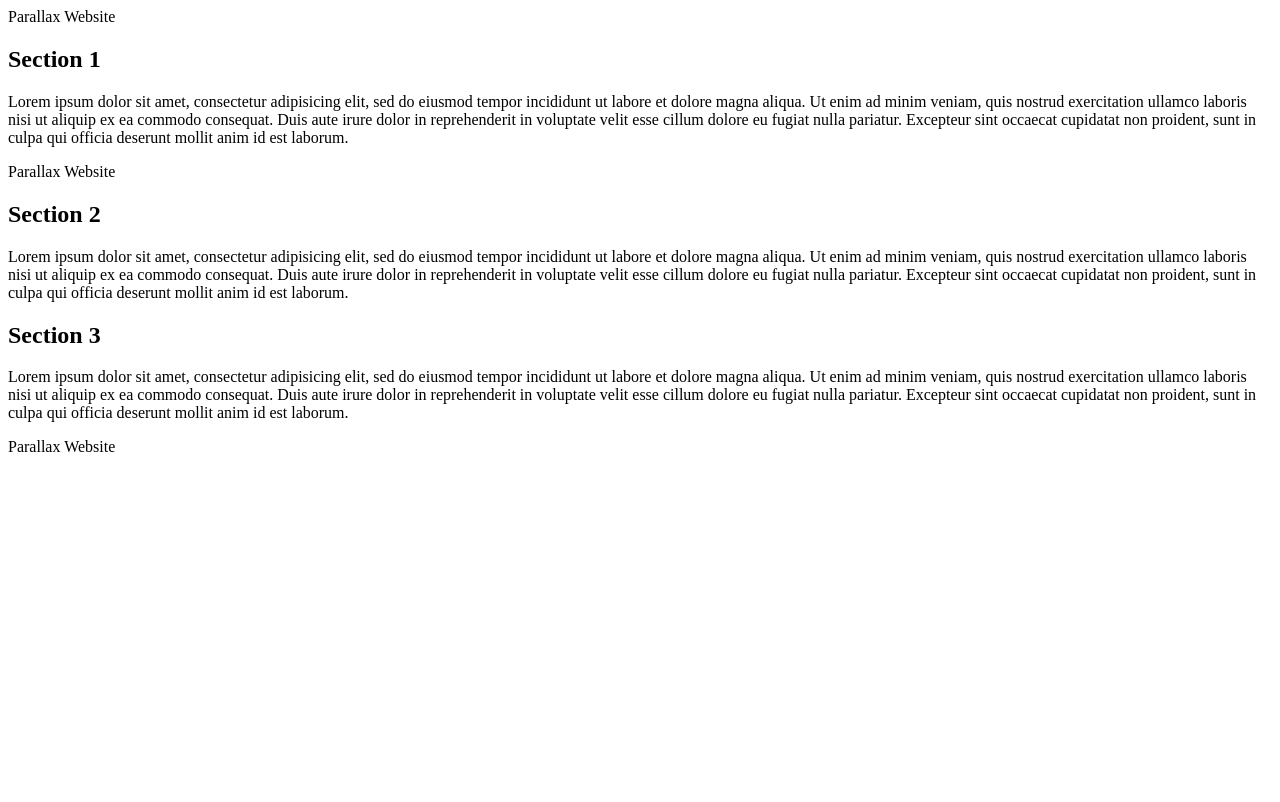
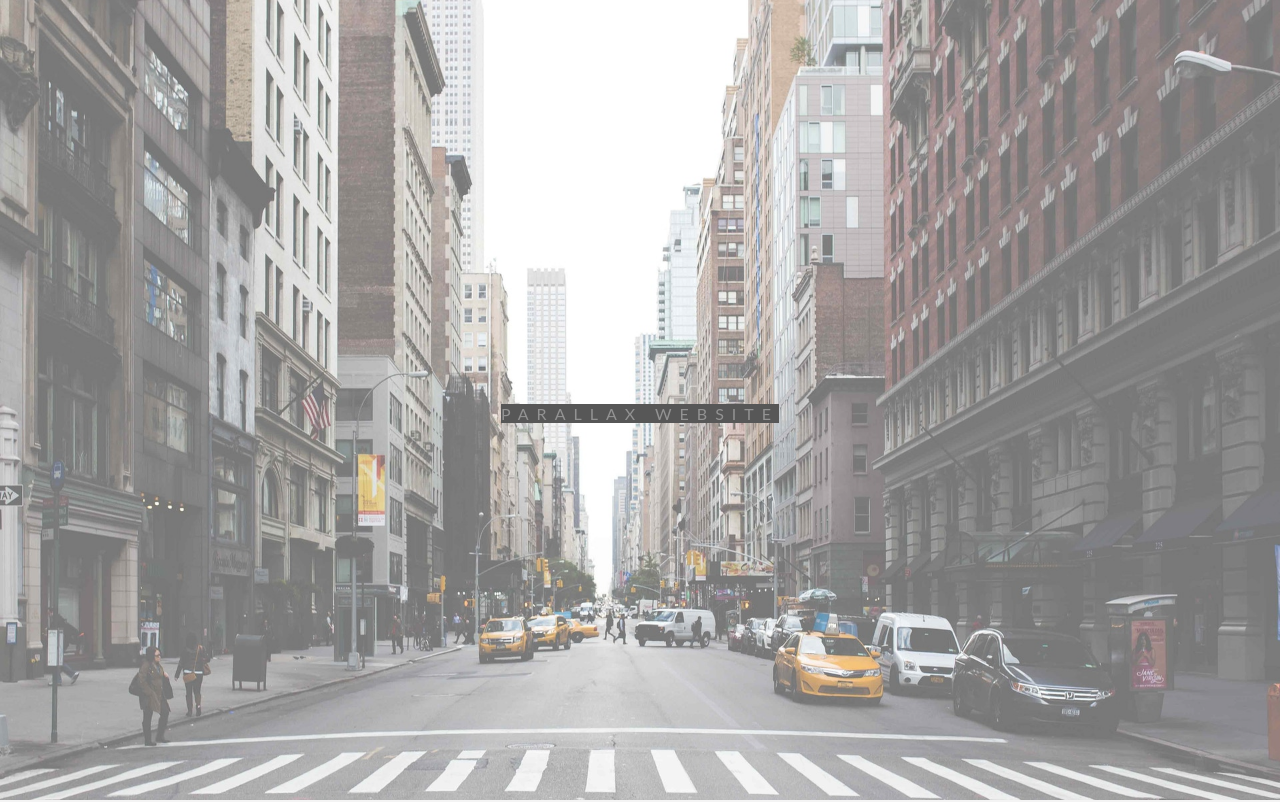
Before and after one commit to BrianSheridan/parallex-website-page, a plain HTML site: page index.html in a window 1280 px wide. Shown: the top 802 px of the page. Drawn offline with Linux system fonts and the light colour scheme.

Commit message:
finsihed

```diff
--- a/css/style.css
+++ b/css/style.css
@@ -1,9 +1,69 @@
-<!DOCTYPE html>
-<html>
-<head>
-	<title>Parallex Homepage</title>
-</head>
-<body>
+body, html{
+	height: 100%;
+	margin: 0;
+	font-size: 16px;
+	font-family: "Lato", sans-serif;
+	font-weight: 400;
+	line-height: 1.8em;
+	color: #666;
+}
 
-</body>
-</html>
+.pimg1, .pimg2, .pimg3{
+	position: relative;
+	opacity: 0.70;
+	background-position: center;
+	background-size: cover;
+	background-repeat: no-repeat;
+	background-attachment: fixed;
+}
+
+.pimg1{
+	background-image:url('../img/image1.jpg');
+	min-height: 100%;
+}
+
+.pimg2{
+	background-image:url('../img/image2.jpg');
+	min-height: 400px;
+}
+
+.pimg3{
+	background-image:url('../img/image3.jpg');
+	min-height: 400px;
+}
+
+.section{
+	text-align: center;
+	padding: 50px 80px;
+}
+
+.section-light{
+	background-color: #f4f4f4;
+	color: #666;
+}
+
+.section-dark{
+	background-color: #282e34;
+	color: #ddd;
+}
+
+.ptext{
+	position: absolute;
+	top:50%;
+	width: 100%;
+	text-align: center;
+	color: #000
+	font-size:27px;
+	letter-spacing: 8px;
+	text-transform: uppercase;
+}
+
+.ptext .border{
+	background-color:#111;
+	color: #fff
+	padding: 20px;
+}
+
+.ptext .border.trans{
+	background-color: transparent;
+}
--- a/index.html
+++ b/index.html
@@ -5,7 +5,7 @@
 	<meta name="viewport" content="width=device-width, intial-scale=1.0">
 	<meta http-equiv="X-UA-compatible" content="ie=edge">
 	<title>Parallex Homepage</title>
-	<link rel="stylesheet" type="css/style.css" href="">
+	<link rel="stylesheet" href="css/style.css">
 </head>
 <body>
 	<div class="pimg1">
@@ -27,7 +27,7 @@
 
 		<div class="pimg2">
 			<div class="ptext">
-			<span class="border">
+				<span class="border trans">
 					Parallax Website
 				</span>
 			</div>
@@ -43,6 +43,14 @@
 				proident, sunt in culpa qui officia deserunt mollit anim id est laborum.</p>
 			</section>
 
+			<div class="pimg3">
+				<div class="ptext">
+					<span class="border trans">
+						Parallax Website
+					</span>
+				</div>
+			</div>
+
 			<section class="section section-dark">
 				<h2> Section 3</h2>
 				<p>Lorem ipsum dolor sit amet, consectetur adipisicing elit, sed do eiusmod
@@ -53,13 +61,9 @@
 					proident, sunt in culpa qui officia deserunt mollit anim id est laborum.</p>
 				</section>
 
-	<div class="pimg2">
-		<div class="ptext">
-			<span class="border">
-				Parallax Website
-			</span>
-		</div>
-	</div>
+
+
+
 
 			</body>
 			</html>
```
Lines whose indentation alone changed are shown as unchanged.
